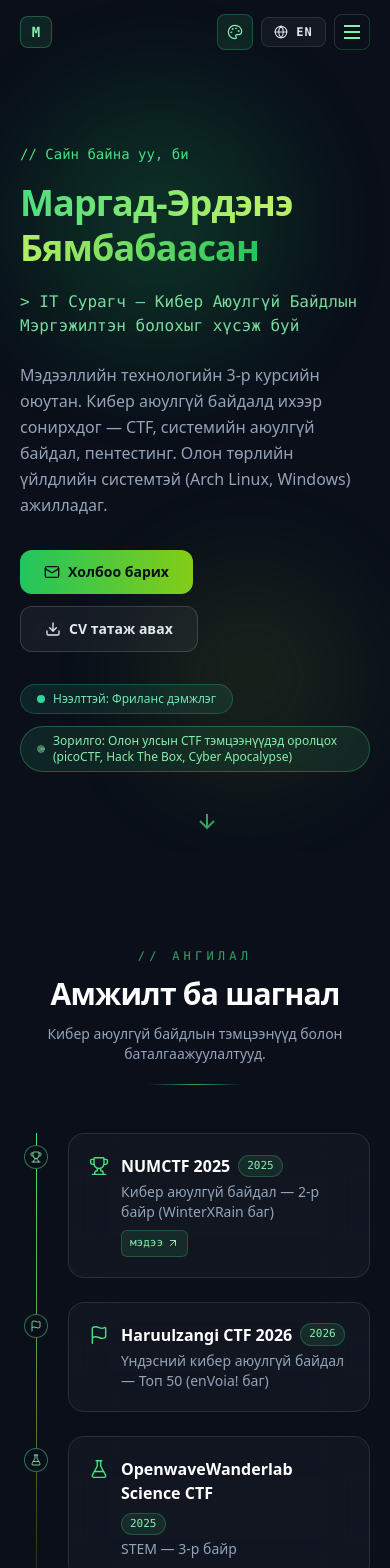
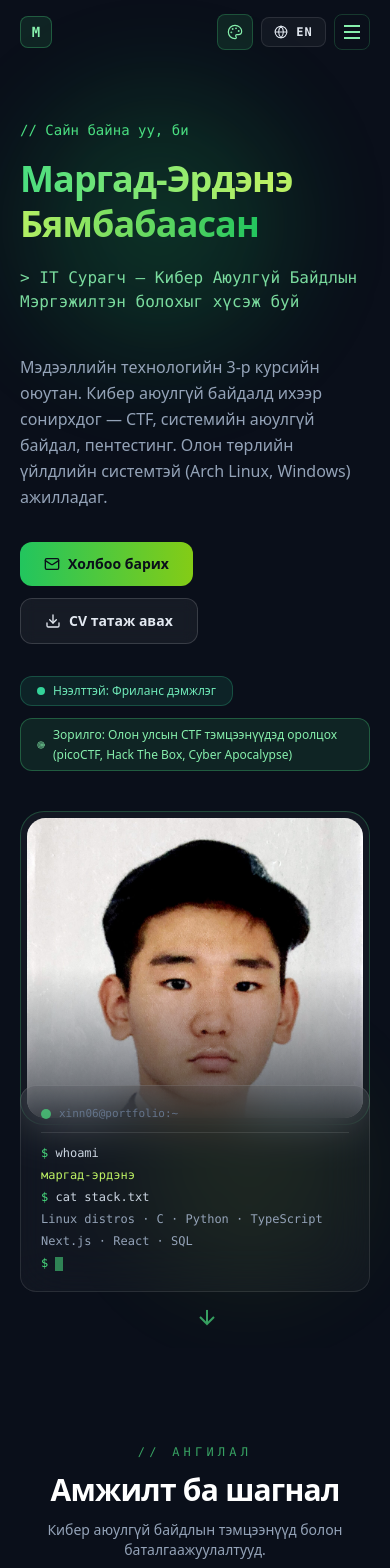
Before and after one commit to Zaprilli/Portfolio_web, a Next.js app: page / in a window 390 px wide. Shown: the top 1568 px of the page. Built offline with nearby package versions, Linux system fonts and the light colour scheme.

Commit message:
ui: mobile polish + wider 7xl shell, hero photo on mobile, scroll offset

```diff
--- a/app/globals.css
+++ b/app/globals.css
@@ -32,6 +32,10 @@ html[data-theme='purple'] {
 
 html {
   scroll-behavior: smooth;
+}
+
+section[id] {
+  scroll-margin-top: 5.5rem;
 }
 
 body {
@@ -81,7 +85,7 @@ body {
     );
   }
   .section-shell {
-    @apply mx-auto w-full max-w-6xl px-5 sm:px-8;
+    @apply mx-auto w-full max-w-7xl px-5 sm:px-8;
   }
 }
 
--- a/app/layout.tsx
+++ b/app/layout.tsx
@@ -7,14 +7,13 @@ import './globals.css';
 export const metadata: Metadata = {
   title: 'Margad-Erdene Byambabasan | IT Student & Cybersecurity Specialist',
   description:
-    'Third-year IT student at the National University of Mongolia (NUM-MTES) specializing in system security, Arch Linux, C, Python and full-stack development.',
+    'Third-year Information Technology student passionate about cybersecurity — CTFs, system security and pentesting. Works with Arch Linux, Windows and other Linux distros.',
   keywords: [
     'Margad-Erdene Byambabasan',
     'Cybersecurity',
     'CTF',
     'Arch Linux',
     'Next.js',
-    'NUM-MTES',
   ],
   authors: [{ name: 'Margad-Erdene Byambabasan' }],
   robots: { index: true, follow: true },
--- a/components/Hero.tsx
+++ b/components/Hero.tsx
@@ -63,7 +63,7 @@ export default function Hero() {
     <section
       id="home"
       onPointerMove={onPointerMove}
-      className="relative flex min-h-screen items-center overflow-hidden pt-16"
+      className="relative flex min-h-[100svh] items-center overflow-hidden pt-16"
     >
       {floatingOrbs.map((orb) => (
         <motion.div
@@ -76,7 +76,7 @@ export default function Hero() {
         />
       ))}
 
-      <div className="section-shell relative z-10 grid items-center gap-12 py-20 lg:grid-cols-2">
+      <div className="section-shell relative z-10 grid items-center gap-10 py-14 sm:gap-12 sm:py-20 lg:grid-cols-2">
         <div>
           <motion.p
             initial={{ opacity: 0, x: -24 }}
@@ -100,7 +100,7 @@ export default function Hero() {
             key={lang}
             initial={{ opacity: 0 }}
             animate={{ opacity: 1 }}
-            className="typed-caret mt-5 min-h-[3.5rem] font-mono text-base text-brand-300/90 sm:text-lg"
+            className="typed-caret mt-5 min-h-[4.5rem] font-mono text-base text-brand-300/90 sm:min-h-[4rem] sm:text-lg lg:min-h-[3.5rem]"
           >
             {'> '}
             {typedTitle}
@@ -149,27 +149,27 @@ export default function Hero() {
             transition={{ delay: 0.9 }}
             className="mt-8 flex flex-wrap items-center gap-3"
           >
-            <span className="inline-flex items-center gap-2 rounded-full border border-emerald-400/25 bg-emerald-400/10 px-4 py-1.5 text-xs text-emerald-300">
+            <span className="inline-flex max-w-full items-center gap-2 rounded-xl border border-emerald-400/25 bg-emerald-400/10 px-4 py-1.5 text-left text-xs text-emerald-300 sm:rounded-full">
               <span className="relative flex h-2 w-2">
                 <span className="absolute inline-flex h-full w-full animate-ping rounded-full bg-emerald-400 opacity-75" />
                 <span className="relative inline-flex h-2 w-2 rounded-full bg-emerald-400" />
               </span>
               {c.status[lang]}
             </span>
-            <span className="inline-flex items-center gap-2 rounded-full border border-brand-400/30 bg-brand-400/10 px-4 py-1.5 text-xs text-brand-300">
+            <span className="inline-flex max-w-full items-center gap-2 rounded-xl border border-brand-400/30 bg-brand-400/10 px-4 py-1.5 text-left text-xs leading-relaxed text-brand-300 sm:rounded-full">
               <Target className="h-3.5 w-3.5" strokeWidth={2} />
               {c.ctfGoal[lang]}
             </span>
           </motion.div>
         </div>
 
-        <div className="relative hidden lg:block">
+        <div className="relative">
           <motion.div
             style={{ rotateX, rotateY, transformPerspective: 1200 }}
             initial={{ opacity: 0, scale: 0.85, y: 24 }}
             animate={{ opacity: 1, scale: 1, y: 0 }}
             transition={{ duration: 0.8, delay: 0.35 }}
-            className="relative ml-auto w-[85%] overflow-hidden rounded-3xl border border-brand-400/25 bg-white/[0.04] p-1.5 shadow-glow-strong backdrop-blur-xl"
+            className="relative mx-auto w-full max-w-md overflow-hidden rounded-3xl border border-brand-400/25 bg-white/[0.04] p-1.5 shadow-glow-strong backdrop-blur-xl lg:mr-0 lg:ml-auto lg:w-[85%] lg:max-w-none"
           >
             <div className="relative overflow-hidden rounded-[1.15rem]">
               <Image
@@ -178,7 +178,7 @@ export default function Hero() {
                 width={640}
                 height={830}
                 sizes="(min-width: 1024px) 36vw, 640px"
-                className="h-[400px] w-full object-cover object-top"
+                className="h-[300px] w-full object-cover object-top sm:h-[360px] lg:h-[400px]"
               />
               <div
                 aria-hidden
@@ -192,7 +192,7 @@ export default function Hero() {
             initial={{ opacity: 0, y: 40 }}
             animate={{ opacity: 1, y: 0 }}
             transition={{ duration: 0.8, delay: 0.55 }}
-            className="glass-card relative z-10 -mt-10 ml-0 w-[85%] p-5 font-mono text-xs"
+            className="glass-card relative z-10 -mt-10 mx-auto w-full max-w-md p-5 font-mono text-xs lg:mr-0 lg:ml-0 lg:w-[85%] lg:max-w-none"
           >
             <div className="mb-3 flex items-center gap-2 border-b border-white/10 pb-2.5">
               <span className="h-2.5 w-2.5 rounded-full bg-brand-400/70" />
```
